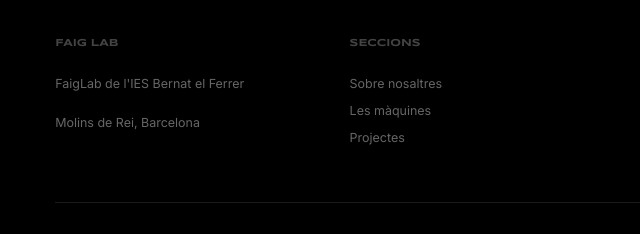
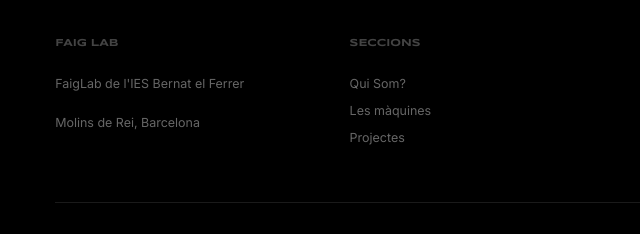
Before and after one commit to Unai296/FAIG-LAB-IES-BERNAT-EL-FERRER, a plain HTML site: page index.html in a window 1280 px wide. Shown: the part 1573-1807 px from the top of the page, 16-656 px from the left. Drawn offline with nearby package versions, Linux system fonts and the light colour scheme.

```diff
--- a/index.html
+++ b/index.html
@@ -518,7 +518,7 @@
         </div>
         <div>
             <h4>SECCIONS</h4>
-            <a onclick="showPage('sobre')">Sobre nosaltres</a>
+            <a onclick="showPage('sobre')">Qui Som?</a>
             <a onclick="showPage('maquines')">Les màquines</a>
             <a onclick="showPage('projectes')">Projectes</a>
         </div>
```
